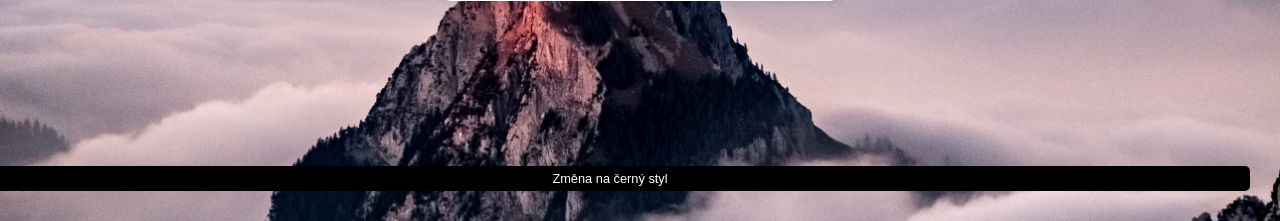
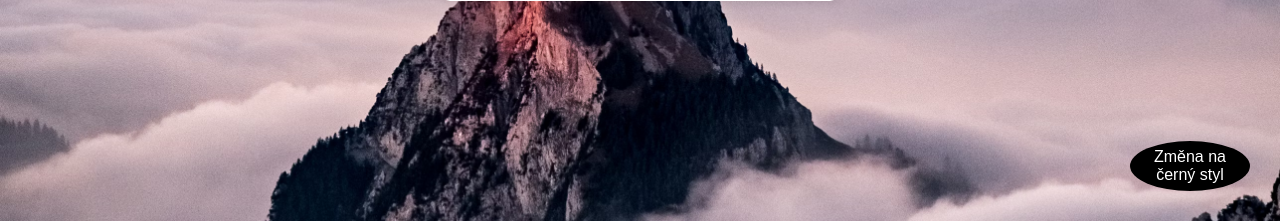
Before and after one commit to DxProline/DxProline-s-Mountain-Website, a PHP site: page /login.php in a window 1280 px wide. Shown: the part 579-800 px from the top of the page. Run offline with PHP 8.4, Linux system fonts and the light colour scheme.

Commit message:
Enhance login page styles and update theme toggle button design

```diff
--- a/login.css
+++ b/login.css
@@ -24,7 +24,7 @@
 /* Nadpis */
 .login-container h2 {
     margin-bottom: 20px;
-    color: #333;
+    color: #333333;
 }
 
 /* Formulářová pole */
@@ -142,18 +142,26 @@
     color: #fff;
 }
 
+.dark-theme .login-container h2 {
+    color: #ffffff;
+}
+
 #theme-toggle {
     position: fixed;
     bottom: 20px;
     right: 20px;
-    padding: 5px 10px;
-    font-size: 0.8rem;
+    width: 120px;
+    height: 50px;
     background-color: #000;
     color: #fff;
     border: none;
-    border-radius: 5px;
+    border-radius: 50%;
     cursor: pointer;
     transition: background-color 0.3s ease;
+    display: flex;
+    justify-content: center;
+    align-items: center;
+    font-size: 1rem;
 }
 
 #theme-toggle:hover {
```
